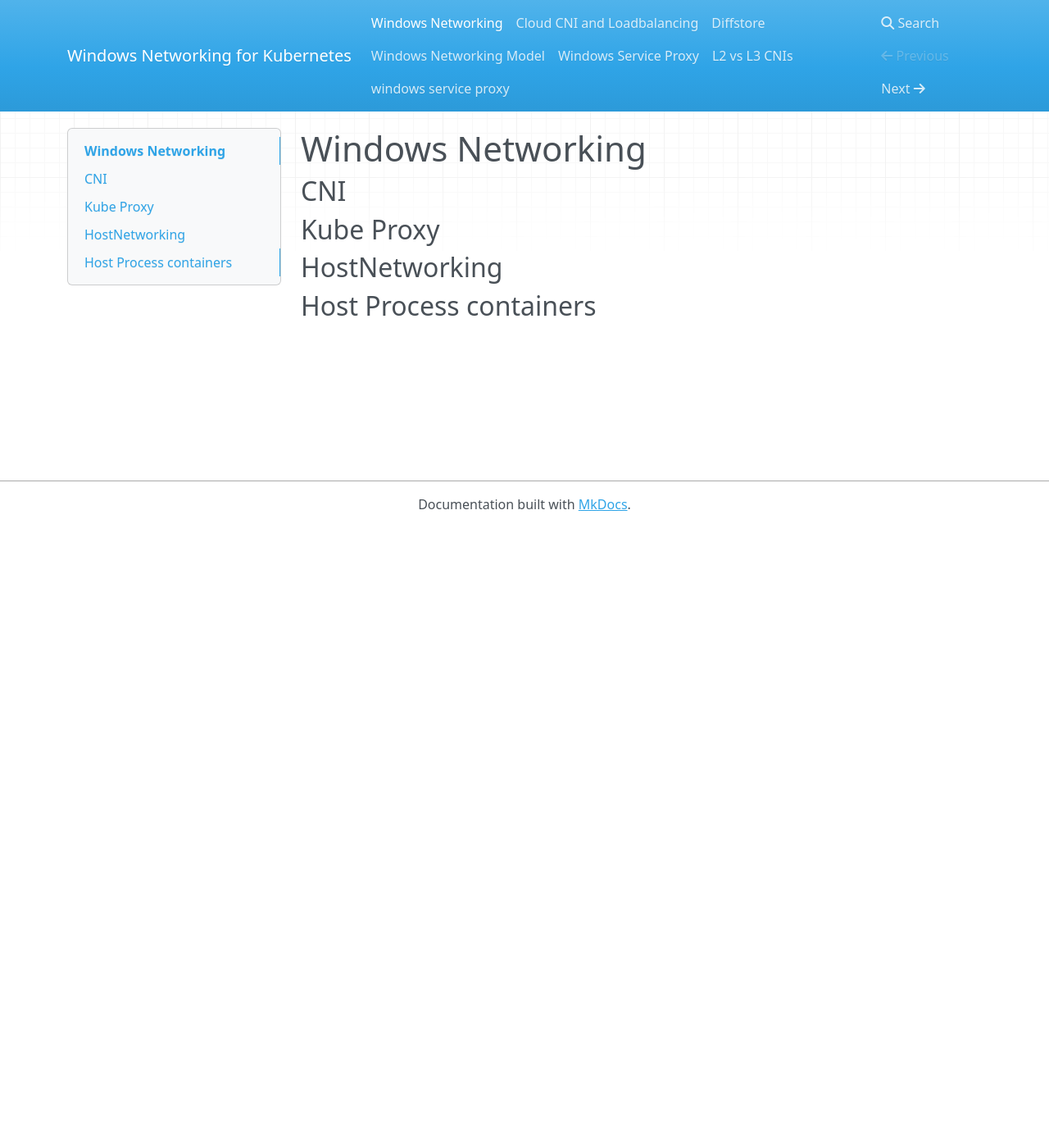
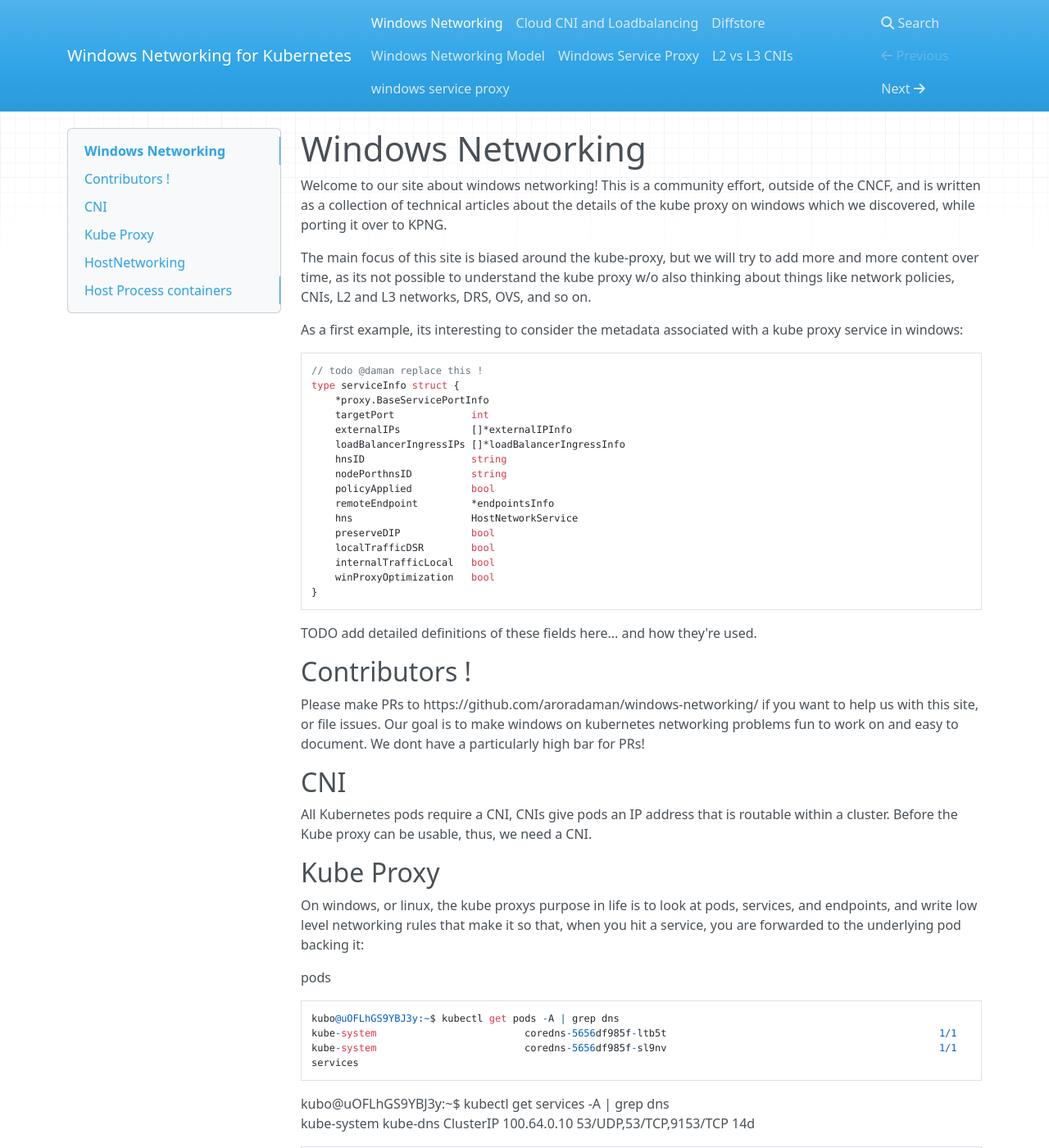
Before and after one commit to aroradaman/windows-networking, an MkDocs documentation site: the page built from docs/index.md, in a window 1280 px wide and 1400 px high. Shown: the whole window at 82% size. Built offline with MkDocs 1.6.1, drawn with Linux system fonts in a browser that asks for light colours; nearby versions of some CDN libraries; some of the changed text lies outside the part shown.

Commit message:
Update index.md

````diff
--- a/docs/index.md
+++ b/docs/index.md
@@ -1,9 +1,69 @@
 # Windows Networking
+
+Welcome to our site about windows networking! This is a community effort, outside of the CNCF, and is written as a collection
+of technical articles about the details of the kube proxy on windows which we discovered, while porting it over to KPNG.
+
+The main focus of this site is biased around the kube-proxy, but we will try to add more and more content over time, as its
+not possible to understand the kube proxy w/o also thinking about things like network policies, CNIs, L2 and L3 networks, DRS, OVS,
+and so on.
+
+As a first example, its interesting to consider the metadata associated with a kube proxy service in windows:
+
+```
+// todo @daman replace this !
+type serviceInfo struct {
+	*proxy.BaseServicePortInfo
+	targetPort             int
+	externalIPs            []*externalIPInfo
+	loadBalancerIngressIPs []*loadBalancerIngressInfo
+	hnsID                  string
+	nodePorthnsID          string
+	policyApplied          bool
+	remoteEndpoint         *endpointsInfo
+	hns                    HostNetworkService
+	preserveDIP            bool
+	localTrafficDSR        bool
+	internalTrafficLocal   bool
+	winProxyOptimization   bool
+}
+```
+
+TODO add detailed definitions of these fields here... and how they're used.
+
+## Contributors !
+
+Please make PRs to https://github.com/aroradaman/windows-networking/ if you want to help us with this site, or file issues.
+Our goal is to make windows on kubernetes networking problems fun to work on and easy to document.  We dont have a particularly
+high bar for PRs!
 
 ## CNI
 
+All Kubernetes pods require a CNI, CNIs give pods an IP address that is routable within a cluster.  Before the Kube proxy can be usable,
+thus, we need a CNI.
+
 ## Kube Proxy
+
+On windows, or linux, the kube proxys purpose in life is to look at pods, services, and endpoints, and write low level networking rules that make it so that, when you hit a service,
+you are forwarded to the underlying pod backing it:
+
+pods
+```
+kubo@uOFLhGS9YBJ3y:~$ kubectl get pods -A | grep dns
+kube-system                         coredns-5656df985f-ltb5t                                              1/1     Running     0             14d
+kube-system                         coredns-5656df985f-sl9nv                                              1/1     Running     0             14d                                                              ``
+services
+```
+kubo@uOFLhGS9YBJ3y:~$ kubectl get services -A | grep dns
+kube-system                         kube-dns                                             ClusterIP   100.64.0.10      <none>        53/UDP,53/TCP,9153/TCP   14d
+```
+endpoints
+```
+kubo@uOFLhGS9YBJ3y:~$ kubectl get endpoints -A | grep dns
+kube-system                         kube-dns                                             100.96.1.3:53,100.96.1.8:53,100.96.1.3:53 + 3 more...   14d
+```
 
 ## HostNetworking
 
+
+
 ## Host Process containers
````
